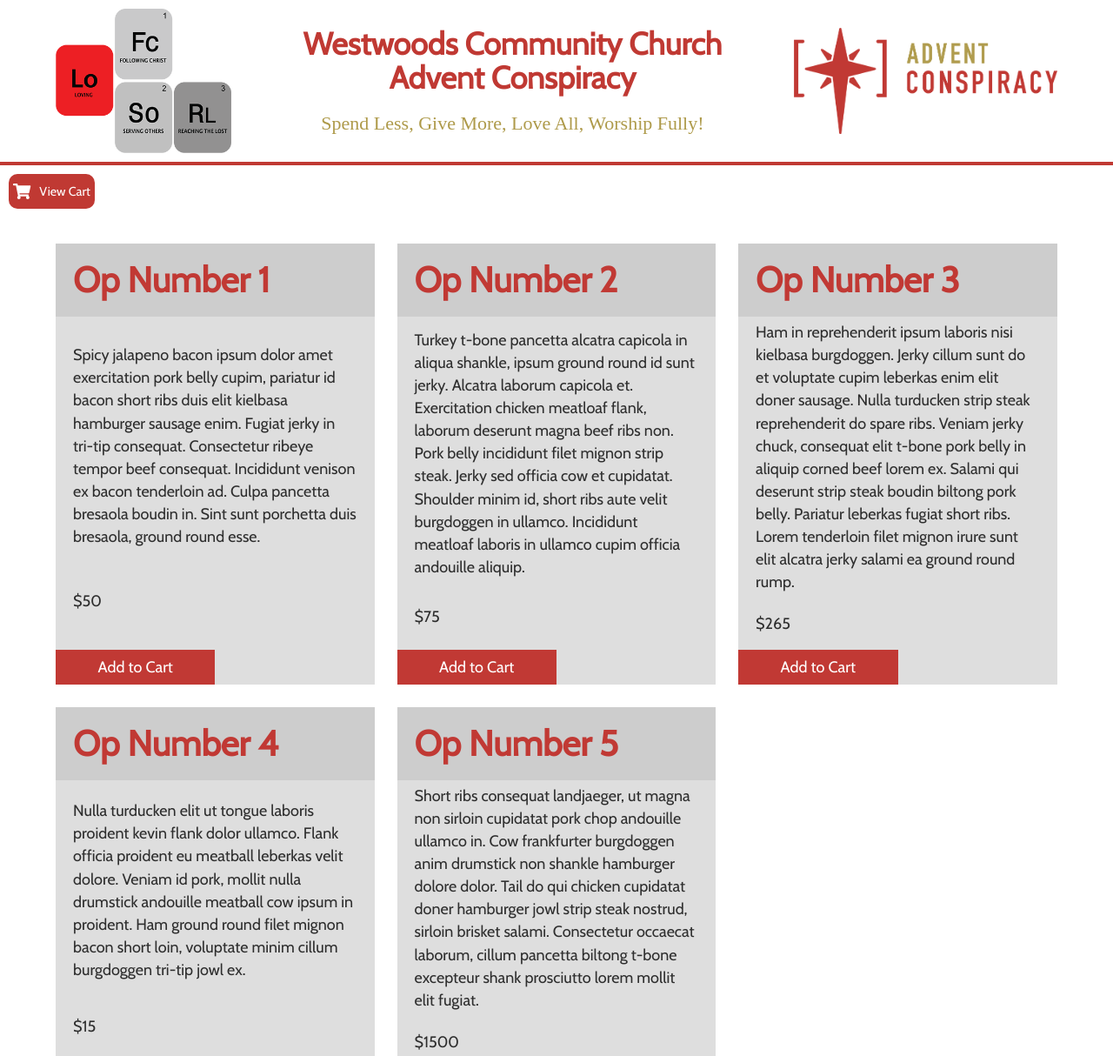
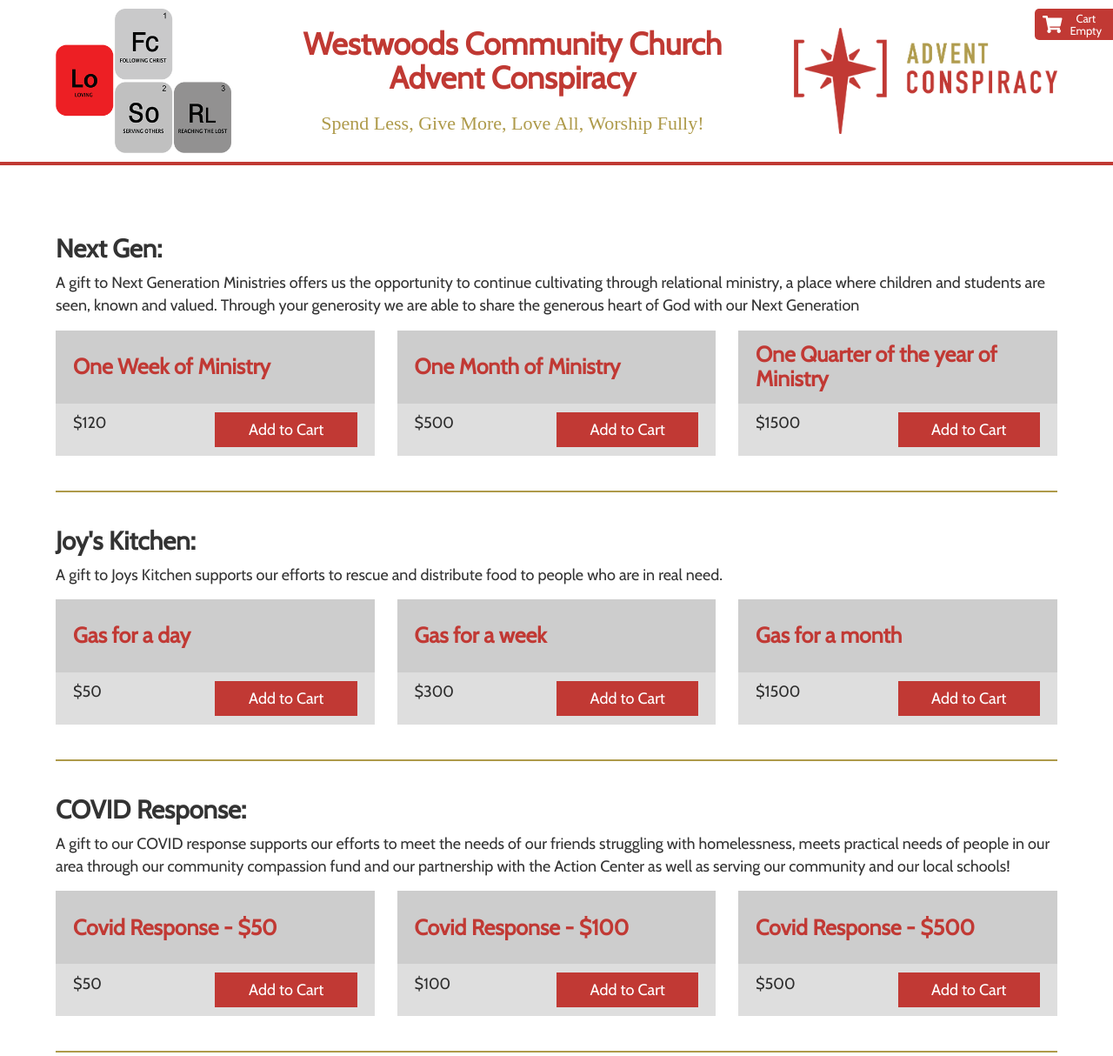
Before and after one commit to mykeld74/westwoods-ac-2020, a Gatsby site: page / in a window 1280 px wide. Shown: the top 1214 px of the page at 87% size. Built offline with nearby package versions, Linux system fonts and the light colour scheme; Gatsby itself is replaced by a stand-in of ours; a web font is replaced by a local one.

Commit message:
Update cart and styling

```diff
--- a/gatsby-config.js
+++ b/gatsby-config.js
@@ -1,6 +1,6 @@
 module.exports = {
   siteMetadata: {
-    title: `Advent Conspiracy - Westwoods Community Church`,
+    title: `Westwoods Community Church`,
     description: `Westwoods invites you to join the Advent Conspiracy, Spend Less, Give More, Love All, Worship Fully!`,
     author: `Mike Daugherty`,
   },
--- a/src/components/card.js
+++ b/src/components/card.js
@@ -1,4 +1,4 @@
-import React from 'react'
+import React, { useState } from 'react'
 import { motion } from 'framer-motion'
 import styled from 'styled-components'
 
@@ -27,14 +27,17 @@
   grid-template-columns: 1fr;
   align-content: space-between;
   p,
-  h1 {
+  h3 {
     margin: 0;
   }
   .title {
     color: #c13934;
     background: #cdcdcd;
-    padding: 20px;
+    padding: 0 20px;
     height: 84px;
+    display: flex;
+    align-items: center;
+    justify-content: flex-start;
   }
   .desc {
     padding: 5px 20px;
@@ -55,23 +58,32 @@
   color: #fff;
   border: none;
   outline: none;
+  :disabled {
+    background: #bbb;
+  }
 `
 
-const Card = ({ id, title, description, cost, addItem }) => {
+const Card = ({ id, title, cost, category, desc, addItem }) => {
+  const [isClicked, setIsClicked] = useState(false)
   return (
     <StyledCard key={id} variants={card} initial="hidden">
       <div className="title">
-        <h1>{title}</h1>
+        <h3>{title}</h3>
       </div>
-      <div className="desc">
-        <p>{description}</p>
-      </div>
+
       <div className="cost">
         <p>${cost}</p>
+        <CartButton
+          onClick={() => {
+            addItem(id, title, cost, desc)
+            setIsClicked(true)
+          }}
+          disabled={isClicked}
+          className="addButton"
+        >
+          {isClicked ? `Added` : `Add to Cart`}
+        </CartButton>
       </div>
-      <CartButton onClick={addItem} id={id} title={title} cost={cost}>
-        Add to Cart
-      </CartButton>
     </StyledCard>
   )
 }
--- a/src/components/cart.js
+++ b/src/components/cart.js
@@ -1,14 +1,20 @@
-import React from 'react'
+import React, { useState } from 'react'
 import styled from 'styled-components'
 import { motion } from 'framer-motion'
 import { FontAwesomeIcon } from '@fortawesome/react-fontawesome'
-import { faTimes } from '@fortawesome/free-solid-svg-icons'
+import {
+  faTimes,
+  faShoppingCart,
+  faTrash,
+} from '@fortawesome/free-solid-svg-icons'
+import { useToggleCart } from '../hooks/toggleCart'
 
 const Sidebar = styled(motion.div)`
   width: 100vw;
   max-width: 325px;
   position: fixed;
-  height: 100vh;
+  height: auto;
+  min-height: 100vh;
   background: #c13934;
   z-index: 50;
   top: 0;
@@ -17,64 +23,147 @@
 `
 
 const CloseButton = styled.button`
-  background: #fff;
-  color: #c13934;
-  border-radius: 50%;
+  background: #c13934;
+  color: #fff;
+  border-top-left-radius: 5px;
+  border-bottom-left-radius: 5px;
   border: none;
   font-size: 26px;
   padding: 0;
-  width: 36px;
+  width: 90px;
   height: 36px;
   position: absolute;
   top: 10px;
-  left: 10px;
+  left: -90px;
   outline: none;
   cursor: pointer;
   display: flex;
   align-items: center;
   justify-content: center;
+  transition: left 0.33s ease-in-out;
+  p {
+    font-size: 13px;
+    padding: 0;
+    margin: 0 0 0 5px;
+    line-height: 1.1;
+    max-width: 50%;
+  }
+  &.close {
+    left: 10px;
+    width: 36px;
+    border: 2px solid #fff;
+    border-radius: 50%;
+  }
 `
 const StyledCloseButtonIcon = styled(FontAwesomeIcon)`
-  color: #c13934;
+  color: #fff;
   margin: 0;
   padding: 0;
+  font-size: 20px;
 `
-
+const StyledDeleteButtonIcon = styled(FontAwesomeIcon)`
+  margin: 0;
+  padding: 0;
+  font-size: 20px;
+`
+const SuggestedTotal = styled.div`
+  font-size: 20px;
+  margin: 0 0 10px 0;
+  position: absolute;
+  bottom: 0;
+  p {
+    margin: 0 0 10px 0;
+  }
+`
+const Total = styled.p`
+  font-size: 26px;
+  margin: 0;
+  font-weight: 900;
+`
+const RemoveAllButton = styled.button`
+  background: #fff;
+  color: #c13934;
+  border: none;
+  outline: none;
+  display: flex;
+  align-items: center;
+  justify-content: space-between;
+  padding: 5px 10px;
+  p {
+    margin: 0 0 0 10px;
+  }
+`
+const DonationItem = styled.div`
+  display: flex;
+  align-items: center;
+  justify-content: space-between;
+  p {
+    margin-bottom: 10px;
+    &.bold {
+      font-weight: 900;
+    }
+  }
+`
 const sidebarAnimation = {
   closed: {
     x: '100vw',
-    // transition: {
-    //   duration: 0.25,
-    // },
+    transition: {
+      duration: 0.33,
+    },
   },
   open: {
     x: 'calc(100vw - 325px)',
-    // transition: {
-    //   duration: 0.5,
-    // },
+    transition: {
+      duration: 0.33,
+    },
   },
 }
 
-const Cart = ({ isOpen, setIsVisible, cartList }) => {
+const Cart = ({ setIsVisible, cartList, removeAll }) => {
+  const { isToggled, toggle } = useToggleCart(false)
+  const newTotal = cartList.reduce(
+    (totalDonation, opportunity) => totalDonation + parseInt(opportunity.cost),
+    0
+  )
+  const items = cartList.length
+
+  const [cart, setCart] = useState(cartList)
+
   return (
     <Sidebar
-      animate={isOpen ? 'open' : 'closed'}
+      animate={isToggled ? 'open' : 'closed'}
       initial="closed"
       variants={sidebarAnimation}
       setIsVisible={setIsVisible}
-      list={cartList}
     >
-      <CloseButton onClick={() => setIsVisible(false)}>
-        <StyledCloseButtonIcon icon={faTimes} />
+      <CloseButton onClick={toggle} className={isToggled ? 'close' : ''}>
+        <StyledCloseButtonIcon icon={isToggled ? faTimes : faShoppingCart} />
+        {!isToggled && items <= 0 && <p>Cart Empty</p>}
+        {!isToggled && items === 1 && <p>{items} item in cart</p>}
+        {!isToggled && items > 1 && <p>{items} items in cart</p>}
       </CloseButton>
-      <h1>Hello</h1>
-      <ul>
-        {cartList.map(item => (
-          <li key={item.id} className={item.title}>
-            {item.title}...{item.cost}
-          </li>
-        ))}
-      </ul>
+      {cartList.length === 0 ? (
+        <div>
+          <h3>Your cart is empty.</h3>
+        </div>
+      ) : (
+        <div>
+          {cartList.map(item => (
+            <DonationItem key={item.id}>
+              <p>{item.desc}</p>
+              <p className="bold">$ {item.cost}</p>
+            </DonationItem>
+          ))}
+        </div>
+      )}
+      <SuggestedTotal>
+        <RemoveAllButton onClick={removeAll}>
+          <StyledDeleteButtonIcon icon={faTrash} />
+          <p>Remove all</p>
+        </RemoveAllButton>
+        <p>Your suggested donation is:</p>
+        <Total>${newTotal}</Total>
+      </SuggestedTotal>
     </Sidebar>
   )
 }
--- a/src/components/header.js
+++ b/src/components/header.js
@@ -1,5 +1,5 @@
 import React from 'react'
-import { useStaticQuery } from 'gatsby'
+import { graphql, useStaticQuery } from 'gatsby'
 import PropTypes from 'prop-types'
 import styled from 'styled-components'
 import Img from 'gatsby-image'
--- a/src/data/opportunties.json
+++ b/src/data/opportunties.json
@@ -2,33 +2,87 @@
   "giveTo": [
     {
       "id": "01",
-      "title": "Op Number 1",
-      "description": "Spicy jalapeno bacon ipsum dolor amet exercitation pork belly cupim, pariatur id bacon short ribs duis elit kielbasa hamburger sausage enim. Fugiat jerky in tri-tip consequat. Consectetur ribeye tempor beef consequat. Incididunt venison ex bacon tenderloin ad. Culpa pancetta bresaola boudin in. Sint sunt porchetta duis bresaola, ground round esse.",
-      "cost": 50
+      "title": "One Week of Ministry",
+      "desc": "Ministry - 1 Week",
+      "cost": 120,
+      "category": "ng"
     },
     {
       "id": "02",
-      "title": "Op Number 2",
-      "description": "Turkey t-bone pancetta alcatra capicola in aliqua shankle, ipsum ground round id sunt jerky. Alcatra laborum capicola et. Exercitation chicken meatloaf flank, laborum deserunt magna beef ribs non. Pork belly incididunt filet mignon strip steak. Jerky sed officia cow et cupidatat. Shoulder minim id, short ribs aute velit burgdoggen in ullamco. Incididunt meatloaf laboris in ullamco cupim officia andouille aliquip.",
-      "cost": 75
+      "title": "One Month of Ministry",
+      "desc": "Ministry - 1 Month",
+      "cost": 500,
+      "category": "ng"
     },
     {
       "id": "03",
-      "title": "Op Number 3",
-      "description": "Ham in reprehenderit ipsum laboris nisi kielbasa burgdoggen. Jerky cillum sunt do et voluptate cupim leberkas enim elit doner sausage. Nulla turducken strip steak reprehenderit do spare ribs. Veniam jerky chuck, consequat elit t-bone pork belly in aliquip corned beef lorem ex. Salami qui deserunt strip steak boudin biltong pork belly. Pariatur leberkas fugiat short ribs. Lorem tenderloin filet mignon irure sunt elit alcatra jerky salami ea ground round rump.",
-      "cost": 265
+      "title": "One Quarter of the year of Ministry",
+      "desc": "Ministry - 1 Quarter",
+      "cost": 1500,
+      "category": "ng"
     },
     {
       "id": "04",
-      "title": "Op Number 4",
-      "description": "Nulla turducken elit ut tongue laboris proident kevin flank dolor ullamco. Flank officia proident eu meatball leberkas velit dolore. Veniam id pork, mollit nulla drumstick andouille meatball cow ipsum in proident. Ham ground round filet mignon bacon short loin, voluptate minim cillum burgdoggen tri-tip jowl ex.",
-      "cost": 15
+      "title": "Gas for a day",
+      "desc": "Gas - 1 day",
+      "cost": 50,
+      "category": "jk"
     },
     {
       "id": "05",
-      "title": "Op Number 5",
-      "description": "Short ribs consequat landjaeger, ut magna non sirloin cupidatat pork chop andouille ullamco in. Cow frankfurter burgdoggen anim drumstick non shankle hamburger dolore dolor. Tail do qui chicken cupidatat doner hamburger jowl strip steak nostrud, sirloin brisket salami. Consectetur occaecat laborum, cillum pancetta biltong t-bone excepteur shank prosciutto lorem mollit elit fugiat.",
-      "cost": 1500
+      "title": "Gas for a week",
+      "desc": "Gas - 1 week",
+      "cost": 300,
+      "category": "jk"
+    },
+    {
+      "id": "06",
+      "title": "Gas for a month",
+      "desc": "Gas - 1 month",
+      "cost": 1500,
+      "category": "jk"
+    },
+    {
+      "id": "07",
+      "title": "Covid Response - $50",
+      "desc": "Covid Response - $50",
+      "cost": 50,
+      "category": "cr"
+    },
+    {
+      "id": "08",
+      "title": "Covid Response - $100",
+      "desc": "Covid Response - $100",
+      "cost": 100,
+      "category": "cr"
+    },
+    {
+      "id": "09",
+      "title": "Covid Response - $500",
+      "desc": "Covid Response - $500",
+      "cost": 500,
+      "category": "cr"
+    },
+    {
+      "id": "10",
+      "title": "For 1 month",
+      "desc": "Sponsor Student - 1 month",
+      "cost": 50,
+      "category": "gi"
+    },
+    {
+      "id": "11",
+      "title": "For 2 months",
+      "desc": "Sponsor Student - 2 months",
+      "cost": 100,
+      "category": "gi"
+    },
+    {
+      "id": "12",
+      "title": "For 1 Year",
+      "desc": "Sponsor Student - 1 year",
+      "cost": 600,
+      "category": "gi"
     }
   ]
 }
--- a/src/pages/index.js
+++ b/src/pages/index.js
@@ -2,17 +2,25 @@
 import { graphql } from 'gatsby'
 import styled from 'styled-components'
 import { motion } from 'framer-motion'
-import { FontAwesomeIcon } from '@fortawesome/react-fontawesome'
-import { faShoppingCart } from '@fortawesome/free-solid-svg-icons'
 import SEO from '../components/seo'
 import Layout from '../components/layout'
 import Card from '../components/card'
 import Cart from '../components/cart'
-import { useToggleCart } from '../hooks/toggleCart'
 
 const MainContainer = styled.div`
   width: 100vw;
   padding: 5vh 5vw;
+`
+const OpBlock = styled.div`
+  margin-top: 5vh;
+  padding-bottom: 5vh;
+  border-bottom: 2px solid #ae9a4a;
+  h2 {
+    margin: 0 0 10px 0;
+  }
+  p {
+    margin: 0 0 15px 0;
+  }
 `
 const CardContainer = styled(motion.div)`
   width: 100%;
@@ -20,33 +28,6 @@
   display: grid;
   grid-template-columns: repeat(auto-fit, minmax(310px, 1fr));
   gap: 2vw;
-`
-
-const StyledIcon = styled(FontAwesomeIcon)`
-  color: #fff;
-  width: 35px;
-  margin: 0;
-  padding: 0;
-`
-
-const StyledCartButton = styled.button`
-  height: 40px;
-  background: #c03933;
-  border: none;
-  border-radius: 10px;
-  margin-top: 10px;
-  margin-left: 10px;
-  outline: none;
-  cursor: pointer;
-  color: #fff;
-  padding: 5px;
-  display: flex;
-  align-items: center;
-  justify-content: space-between;
-  p {
-    margin: 0 0 0 10px;
-    font-size: 0.8em;
-  }
 `
 
 const staggerCards = {
@@ -61,43 +42,150 @@
 }
 
 const IndexPage = ({ data }) => {
-  const { isToggled, toggle } = useToggleCart(false)
+  // const { isToggled, toggle } = useToggleCart(false)
   const opportunities = data.dataJson.giveTo
   const [myCart, setMyCart] = useState([])
 
-  const handleAdd = () => {
+  const handleAdd = (id, title, cost, desc) => {
     const newCart = myCart.concat({
-      id: 'id',
-      title: 'title',
-      cost: 'cost',
+      id: id,
+      title: title,
+      cost: cost,
+      desc: desc,
     })
+    setMyCart(newCart)
+  }
+  const handleRemoveAll = () => {
+    const newCart = []
     setMyCart(newCart)
   }
   return (
     <Layout>
-      <Cart isOpen={isToggled} setIsVisible={toggle} cartList={myCart} />
-      <SEO title="Home" />
-      <StyledCartButton onClick={toggle}>
-        <StyledIcon icon={faShoppingCart} />
-        <p>View Cart</p>
-      </StyledCartButton>
+      <Cart cartList={myCart} removeAll={handleRemoveAll} />
+      <SEO title="Advent Conspiracy" />
       <MainContainer>
+        <OpBlock>
+          <h2>Next Gen:</h2>
+          <p>
+            A gift to Next Generation Ministries offers us the opportunity to
+            continue cultivating through relational ministry, a place where
+            children and students are seen, known and valued. Through your
+            generosity we are able to share the generous heart of God with our
+            Next Generation
+          </p>
           <CardContainer
             variants={staggerCards}
             initial="hidden"
             animate="show"
             exit="hidden"
           >
-          {opportunities.map(opportunity => (
+            {opportunities.map(
+              opportunity =>
+                opportunity.category === 'ng' && (
                   <Card
                     key={opportunity.id}
                     title={opportunity.title}
-              description={opportunity.description}
                     cost={opportunity.cost}
+                    category={opportunity.category}
+                    desc={opportunity.desc}
                     addItem={handleAdd}
                   />
-          ))}
+                )
+            )}
           </CardContainer>
+        </OpBlock>
+        <OpBlock>
+          <h2>Joy's Kitchen:</h2>
+          <p>
+            A gift to Joys Kitchen supports our efforts to rescue and distribute
+            food to people who are in real need.
+          </p>
+          <CardContainer
+            variants={staggerCards}
+            initial="hidden"
+            animate="show"
+            exit="hidden"
+          >
+            {opportunities.map(
+              opportunity =>
+                opportunity.category === 'jk' && (
+                  <Card
+                    key={opportunity.id}
+                    title={opportunity.title}
+                    cost={opportunity.cost}
+                    category={opportunity.category}
+                    desc={opportunity.desc}
+                    addItem={handleAdd}
+                  />
+                )
+            )}
+          </CardContainer>
+        </OpBlock>
+        <OpBlock>
+          <h2>COVID Response:</h2>
+          <p>
+            A gift to our COVID response supports our efforts to meet the needs
+            of our friends struggling with homelessness, meets practical needs
+            of people in our area through our community compassion fund and our
+            partnership with the Action Center as well as serving our community
+            and our local schools!
+          </p>
+          <CardContainer
+            variants={staggerCards}
+            initial="hidden"
+            animate="show"
+            exit="hidden"
+          >
+            {opportunities.map(
+              opportunity =>
+                opportunity.category === 'cr' && (
+                  <Card
+                    key={opportunity.id}
+                    title={opportunity.title}
+                    cost={opportunity.cost}
+                    category={opportunity.category}
+                    desc={opportunity.desc}
+                    addItem={handleAdd}
+                  />
+                )
+            )}
+          </CardContainer>
+        </OpBlock>
+        <OpBlock>
+          <h2>Global Ministry:</h2>
+          <p>
+            Giving towards our global ministry partners allows us to continue to
+            empower next generations of leaders in Uganda and Zimbabwe. When the
+            foundation of community is shaken, children are often the most
+            vulnerable as families struggle to find stability. Your gift helps
+            by providing food, access to medical care, education, and community
+            support for vulnerable children in Uganda and Zimbabwe. Thank you
+            for your generosity and loving the least of these!
+          </p>
+          <p>
+            Your gift provides food, medical care and education for a student:
+          </p>
+          <CardContainer
+            variants={staggerCards}
+            initial="hidden"
+            animate="show"
+            exit="hidden"
+          >
+            {opportunities.map(
+              opportunity =>
+                opportunity.category === 'gi' && (
+                  <Card
+                    key={opportunity.id}
+                    title={opportunity.title}
+                    cost={opportunity.cost}
+                    category={opportunity.category}
+                    desc={opportunity.desc}
+                    addItem={handleAdd}
+                  />
+                )
+            )}
+          </CardContainer>
+        </OpBlock>
       </MainContainer>
     </Layout>
   )
@@ -108,9 +196,10 @@
     dataJson {
       giveTo {
         cost
-        description
         id
         title
+        category
+        desc
       }
     }
   }
```
Lines whose indentation alone changed are shown as unchanged.
